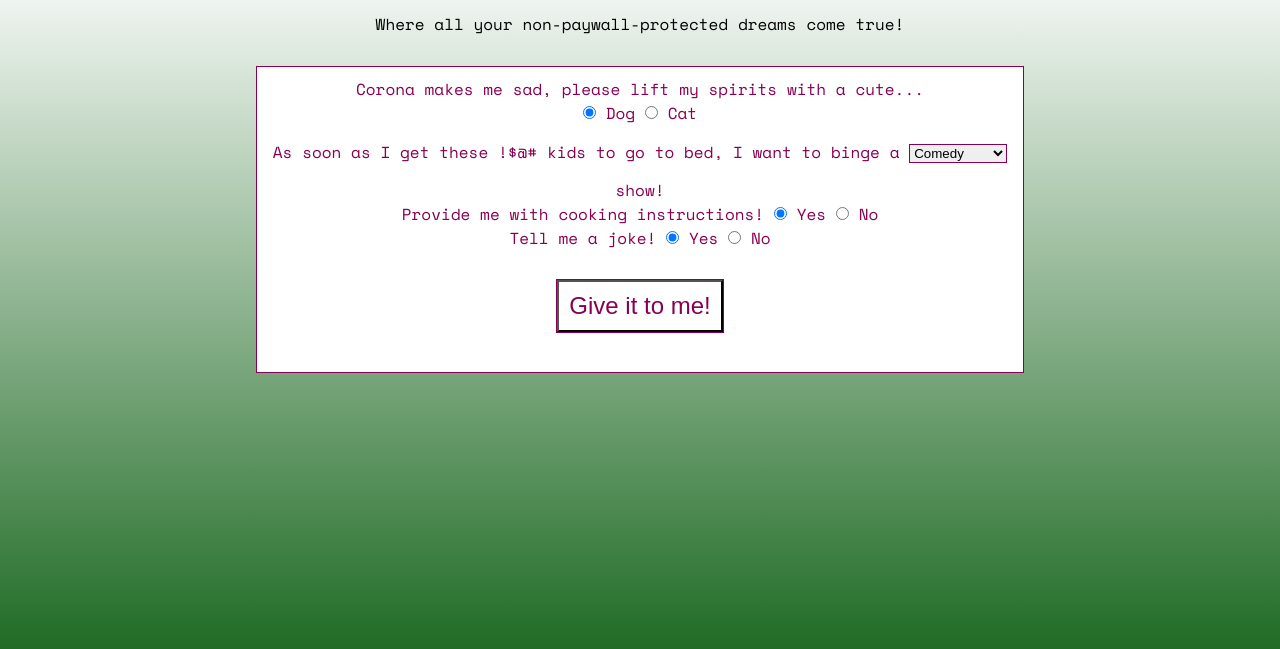
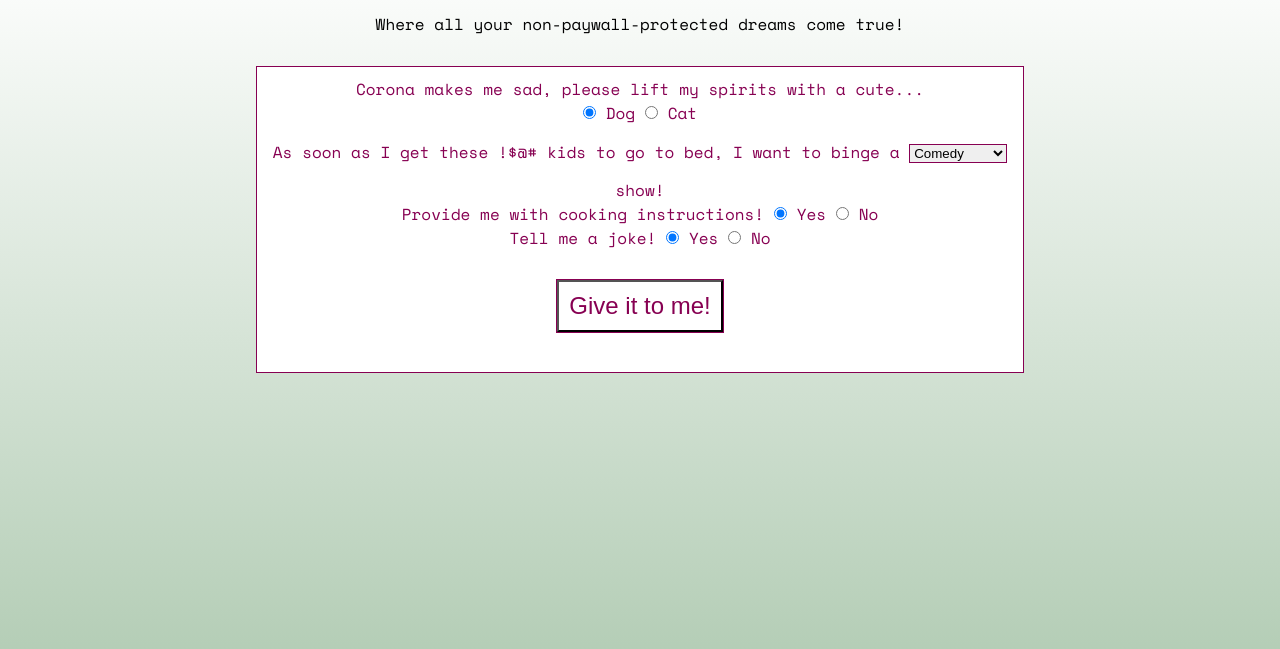
Before and after one commit to mads890/The-Isolation-Station, a plain HTML site: page preferences.html in a window 1280 px wide. Shown: the part 151-800 px from the top of the page. Drawn offline with nearby package versions, Linux system fonts and the light colour scheme.

Commit message:
fixed background on preferences page

```diff
--- a/main.css
+++ b/main.css
@@ -63,6 +63,10 @@ main {
 
 .about-header {
     color: #870052;
+}
+
+.preferences-main {
+    height: 300vh;
 }
 
 header, section {
--- a/preferences.html
+++ b/preferences.html
@@ -28,7 +28,7 @@
             </li>
         </ul>
     </nav>
-    <main>
+    <main class="preferences-main">
     <header class="preferences-header">
         <h1>The Isolation Station Entertainment Center</h1>
         <p>Where all your non-paywall-protected dreams come true!</p>
```
Also changed, not shown: 1 other file.
